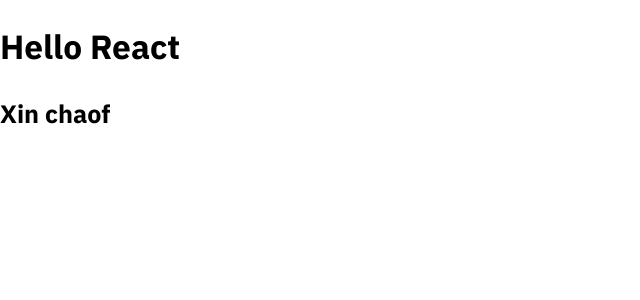
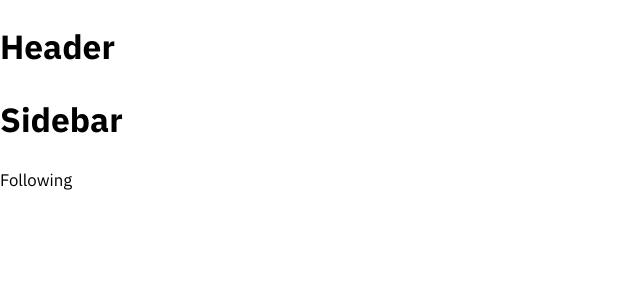
Before and after one commit to akhoa12345/tiktok-ui, a React (Vite) app: page /following in a window 1280 px wide. Shown: the top 300 px of the page, without its empty margins (0-640 px from the left). Built offline with nearby package versions, Linux system fonts and the light colour scheme.

Commit message:
Cấu hình Router/Layout cho dự án

```diff
--- a/package.json
+++ b/package.json
@@ -12,6 +12,7 @@
     "dependencies": {
         "react": "^18.2.0",
         "react-dom": "^18.2.0",
+        "react-router-dom": "^6.18.0",
         "styled-components": "^6.1.1",
         "styled-normalize": "^8.1.0"
     },
--- a/src/App.jsx
+++ b/src/App.jsx
@@ -1,10 +1,39 @@
+import { Fragment } from 'react';
+import { BrowserRouter, Routes, Route } from 'react-router-dom';
+
+import { publicRoutes, privatRoutes } from './routes';
+import { DefaultLayout } from './components/Layout';
+
 function App() {
     return (
-        <>
-        <h1>Hello React</h1>
-        <h2>Xin chaof</h2>
-        </>
-    )
+        <BrowserRouter>
+            <Routes>
+                {publicRoutes.map((route, index) => {
+                    const Path = route.component;
+
+                    let Layout = DefaultLayout;
+
+                    if (route.layout) {
+                        Layout = route.layout;
+                    } else if (route.layout === null) {
+                        layout = Fragment;
+                    }
+
+                    return (
+                        <Route
+                            key={index}
+                            path={route.path}
+                            element={
+                                <Layout>
+                                    <Path />
+                                </Layout>
+                            }
+                        />
+                    );
+                })}
+            </Routes>
+        </BrowserRouter>
+    );
 }
 
 export default App;
--- /dev/null
+++ b/src/components/Layout/DefaultLayout/Sidebar/index.jsx
@@ -0,0 +1,5 @@
+function Sidebar() {
+    return ( <h1>Sidebar</h1> );
+}
+
+export default Sidebar;
--- /dev/null
+++ b/src/components/Layout/DefaultLayout/index.jsx
@@ -0,0 +1,16 @@
+import Header from "../components/Header";
+import Sidebar from "./Sidebar";
+
+function DefaultLayout({children}) {
+    return (
+        <div>
+            <Header/>
+            <div className="container">
+                <Sidebar/>
+                <div className="conten">{children}</div>
+            </div>
+        </div>
+     );
+}
+
+export default DefaultLayout;
--- /dev/null
+++ b/src/components/Layout/HeaderOnly/index.jsx
@@ -0,0 +1,14 @@
+import Header from "../components/Header";
+
+function HeaderOnly({children}) {
+    return (
+        <div>
+            <Header/>
+            <div className="container">
+                <div className="conten">{children}</div>
+            </div>
+        </div>
+     );
+}
+
+export default HeaderOnly;
--- /dev/null
+++ b/src/components/Layout/components/Header/index.jsx
@@ -0,0 +1,5 @@
+function Header() {
+    return <h1>Header</h1>;
+}
+
+export default Header;
--- /dev/null
+++ b/src/components/Layout/index.jsx
@@ -0,0 +1,2 @@
+export { default as DefaultLayout } from './DefaultLayout';
+export { default as HeaderOnly } from './HeaderOnly';
--- a/src/main.jsx
+++ b/src/main.jsx
@@ -1,5 +1,6 @@
 import React from 'react';
 import ReactDOM from 'react-dom/client';
+
 import App from './App.jsx';
 import GlobalStyle from './components/GlobalStyle/GlobalStyle.jsx';
 
--- /dev/null
+++ b/src/pages/Following/Following.jsx
@@ -0,0 +1,9 @@
+import React from 'react'
+
+function Following() {
+  return (
+    <div>Following</div>
+  )
+}
+
+export default Following
--- /dev/null
+++ b/src/pages/Home/Home.jsx
@@ -0,0 +1,9 @@
+import React from 'react'
+
+function Home() {
+  return (
+    <div>Home</div>
+  )
+}
+
+export default Home
--- /dev/null
+++ b/src/pages/Upload/Upload.jsx
@@ -0,0 +1,5 @@
+function Upload() {
+    return <h1>Upload</h1>;
+}
+
+export default Upload;
--- /dev/null
+++ b/src/routes/index.jsx
@@ -0,0 +1,16 @@
+// Layouts
+import { HeaderOnly } from '../components/Layout/';
+
+import Home from '../pages/Home/Home.jsx';
+import Following from '../pages/Following/Following.jsx';
+import Upload from '../pages/Upload/Upload.jsx';
+
+const publicRoutes = [
+    {path: '/', component: Home},
+    {path: '/following', component: Following},
+    {path: '/upload', component: Upload, layout: HeaderOnly},
+];
+
+const privatRoutes = [];
+
+export { publicRoutes, privatRoutes };
```
Also changed, not shown: 1 other file (tests, documents, lock files or other folders).
